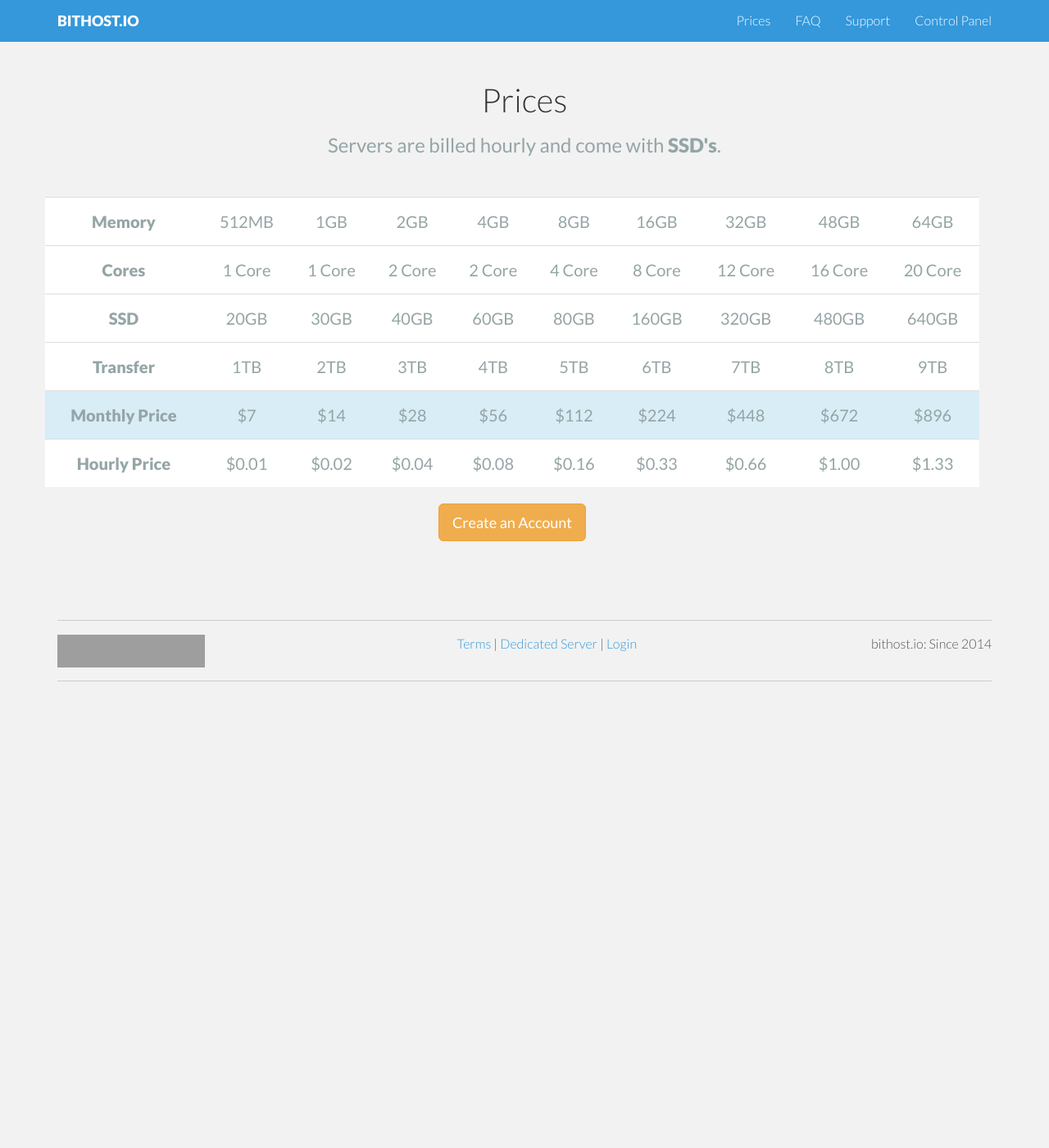
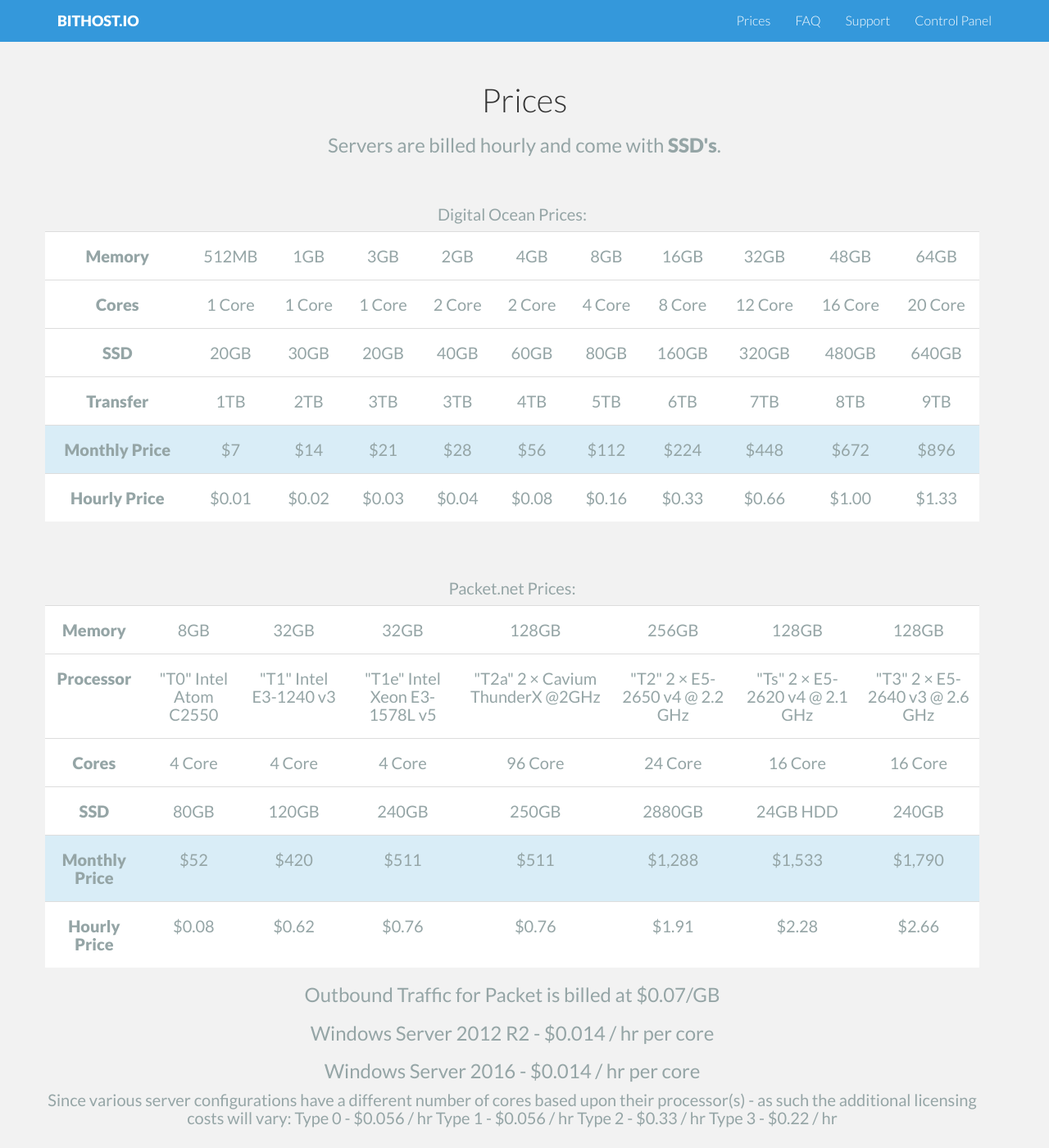
Before and after one commit to bithostio/www.bithost.io, a Jekyll site: the page built from prices/index.html, in a window 1280 px wide and 1400 px high. Shown: the whole window at 82% size. Built offline with Jekyll 4.4.1, drawn with Linux system fonts in a browser that asks for light colours; nearby versions of some CDN libraries; Markdown is read by kramdown in place of the engine named in the settings; grey boxes are pictures that could not be loaded.

Commit message:
Reflect tables to be the same as live.

```diff
--- a/prices/index.html
+++ b/prices/index.html
@@ -14,13 +14,15 @@
         </div>
       </div>
 
-      <div class="row mt centered table">
+      <div class="row mt centered table digitalocean">
+        <h4> Digital Ocean Prices:</h4>
         <table class="table">
           <tbody>
             <tr>
               <td><h4 style="font-weight: bold">Memory</h4></td>
               <td><h4>512MB</h4></td>
               <td><h4>1GB</h4></td>
+              <td><h4>3GB</h4></td>
               <td><h4>2GB</h4></td>
               <td><h4>4GB</h4></td>
               <td><h4>8GB</h4></td>
@@ -32,6 +34,7 @@
 
             <tr>
               <td><h4 style="font-weight: bold">Cores</h4></td>
+              <td><h4>1 Core</h4></td>
               <td><h4>1 Core</h4></td>
               <td><h4>1 Core</h4></td>
               <td><h4>2 Core</h4></td>
@@ -47,6 +50,7 @@
               <td><h4 style="font-weight: bold">SSD</h4></td>
               <td><h4>20GB</h4></td>
               <td><h4>30GB</h4></td>
+              <td><h4>20GB</h4></td>
               <td><h4>40GB</h4></td>
               <td><h4>60GB</h4></td>
               <td><h4>80GB</h4></td>
@@ -61,6 +65,7 @@
               <td><h4>1TB</h4></td>
               <td><h4>2TB</h4></td>
               <td><h4>3TB</h4></td>
+              <td><h4>3TB</h4></td>
               <td><h4>4TB</h4></td>
               <td><h4>5TB</h4></td>
               <td><h4>6TB</h4></td>
@@ -73,6 +78,7 @@
               <td><h4 style="font-weight: bold">Monthly Price</h4></td>
               <td><h4>$7</h4></td>
               <td><h4>$14</h4></td>
+              <td><h4>$21</h4></td>
               <td><h4>$28</h4></td>
               <td><h4>$56</h4></td>
               <td><h4>$112</h4></td>
@@ -86,6 +92,7 @@
               <td><h4 style="font-weight: bold">Hourly Price</h4></td>
               <td><h4>$0.01</h4></td>
               <td><h4>$0.02</h4></td>
+              <td><h4>$0.03</h4></td>
               <td><h4>$0.04</h4></td>
               <td><h4>$0.08</h4></td>
               <td><h4>$0.16</h4></td>
@@ -96,10 +103,97 @@
             </tr>
           </tbody>
         </table>
+      </div>
 
-        <a class="btn btn-warning btn-lg" href="https://dashboard.bithost.io/users/new">
-            Create an Account
-        </a>
+      <div class="row mt centered table packet">
+        <h4> Packet.net Prices:</h4>
+        <table class="table">
+          <tbody>
+            <tr>
+              <td><h4 style="font-weight: bold">Memory</h4></td>
+              <td><h4>8GB</h4></td>
+              <td><h4>32GB</h4></td>
+              <td><h4>32GB</h4></td>
+              <td><h4>128GB</h4></td>
+              <td><h4>256GB</h4></td>
+              <td><h4>128GB</h4></td>
+              <td><h4>128GB</h4></td>
+            </tr>
+
+            <tr>
+              <td><h4 style="font-weight: bold">Processor</h4></td>
+              <td><h4>"T0" Intel Atom C2550</h4></td>
+              <td><h4>"T1" Intel E3-1240 v3</h4></td>
+              <td><h4>"T1e" Intel Xeon E3-1578L v5</h4></td>
+              <td><h4>"T2a" 2 × Cavium ThunderX @2GHz</h4></td>
+              <td><h4>"T2" 2 × E5-2650 v4 @ 2.2 GHz</h4></td>
+              <td><h4>"Ts" 2 × E5-2620 v4 @ 2.1 GHz</h4></td>
+              <td><h4>"T3" 2 × E5-2640 v3 @ 2.6 GHz</h4></td>
+            </tr>
+
+            <tr>
+              <td><h4 style="font-weight: bold">Cores</h4></td>
+              <td><h4>4 Core</h4></td>
+              <td><h4>4 Core</h4></td>
+              <td><h4>4 Core</h4></td>
+              <td><h4>96 Core</h4></td>
+              <td><h4>24 Core</h4></td>
+              <td><h4>16 Core</h4></td>
+              <td><h4>16 Core</h4></td>
+            </tr>
+
+            <tr>
+              <td><h4 style="font-weight: bold">SSD</h4></td>
+              <td><h4>80GB</h4></td>
+              <td><h4>120GB</h4></td>
+              <td><h4>240GB</h4></td>
+              <td><h4>250GB</h4></td>
+              <td><h4>2880GB</h4></td>
+              <td><h4>24GB HDD</h4></td>
+              <td><h4>240GB</h4></td>
+            </tr>
+
+            <tr class="info">
+              <td><h4 style="font-weight: bold">Monthly Price</h4></td>
+              <td><h4>$52</h4></td>
+              <td><h4>$420</h4></td>
+              <td><h4>$511</h4></td>
+              <td><h4>$511</h4></td>
+              <td><h4>$1,288</h4></td>
+              <td><h4>$1,533</h4></td>
+              <td><h4>$1,790</h4></td>
+            </tr>
+
+            <tr>
+              <td><h4 style="font-weight: bold">Hourly Price</h4></td>
+              <td><h4>$0.08</h4></td>
+              <td><h4>$0.62</h4></td>
+              <td><h4>$0.76</h4></td>
+              <td><h4>$0.76</h4></td>
+              <td><h4>$1.91</h4></td>
+              <td><h4>$2.28</h4></td>
+              <td><h4>$2.66</h4></td>
+            </tr>
+          </tbody>
+
+        </table>
+
+        <h3>Outbound Traffic for Packet is billed at $0.07/GB</h3>
+        <h3>Windows Server 2012 R2 - $0.014 / hr per core </h3>
+        <h3>Windows Server 2016 - $0.014 / hr per core</h3>
+
+        <h4>
+        Since various server configurations have a different number of cores based upon their processor(s) - as such the additional licensing costs will vary:
+
+    Type 0 - $0.056 / hr
+    Type 1 - $0.056 / hr
+    Type 2 - $0.33 / hr
+    Type 3 - $0.22 / hr
+        </h4>
+      </div>
+
+      <div class="row mt centered">
+        <a href="https://dashboard.bithost.io/users/new" class="btn btn-warning btn-lg">Create an Account</a>
       </div>
     </div>
   </div>
```
Also changed, not shown: index.html (+13 -4 lines).
